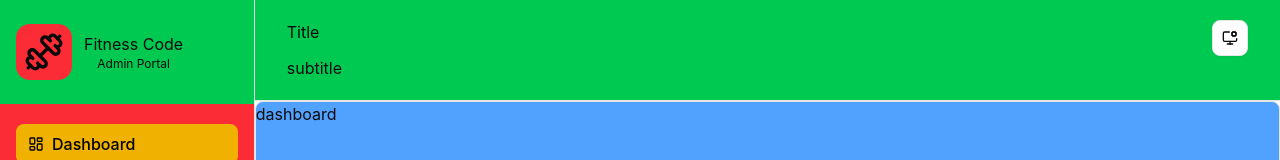
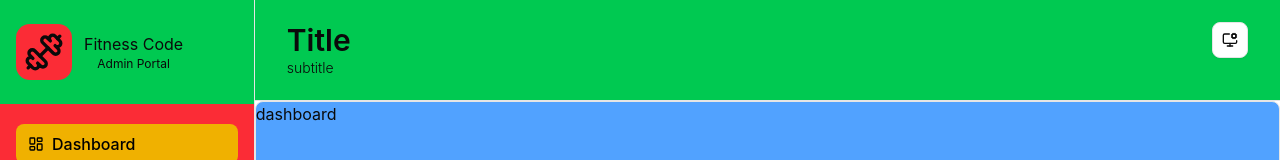
Before and after one commit to ntalys/tutorial-react, a React (Vite) app: page /sign-in in a window 1280 px wide. Both pictures are taken after a click on the button "Sign in". Shown: the top 160 px of the page. Built offline with nearby package versions, Linux system fonts and the light colour scheme.

Commit message:
fix: style issues

```diff
--- a/src/components/cards/header-card.tsx
+++ b/src/components/cards/header-card.tsx
@@ -12,11 +12,11 @@ export function HeaderCard({
   return (
     <div className="flex flex-col w-full h-full justify-center px-8">
       <div className="flex justify-between">
-        <p className="capitalize">{title}</p>
-        <p>{themeModeToggleButton}</p>
+        <p className="capitalize text-3xl font-semibold">{title}</p>
+        <span>{themeModeToggleButton}</span>
       </div>
       <div className="flex w-full">
-        <p>{subtitle}</p>
+        <p className="text-sm font-light">{subtitle}</p>
       </div>
     </div>
   );
```
